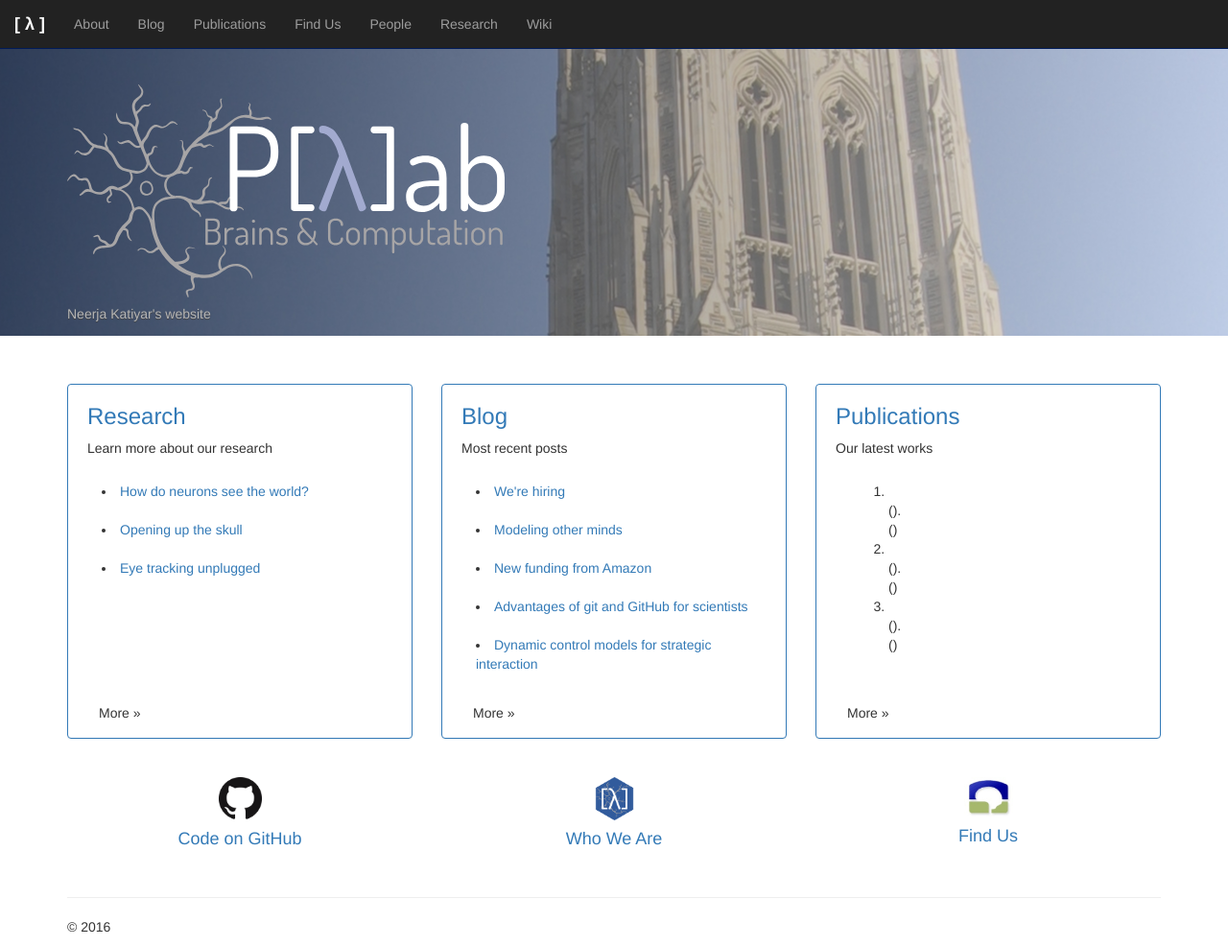
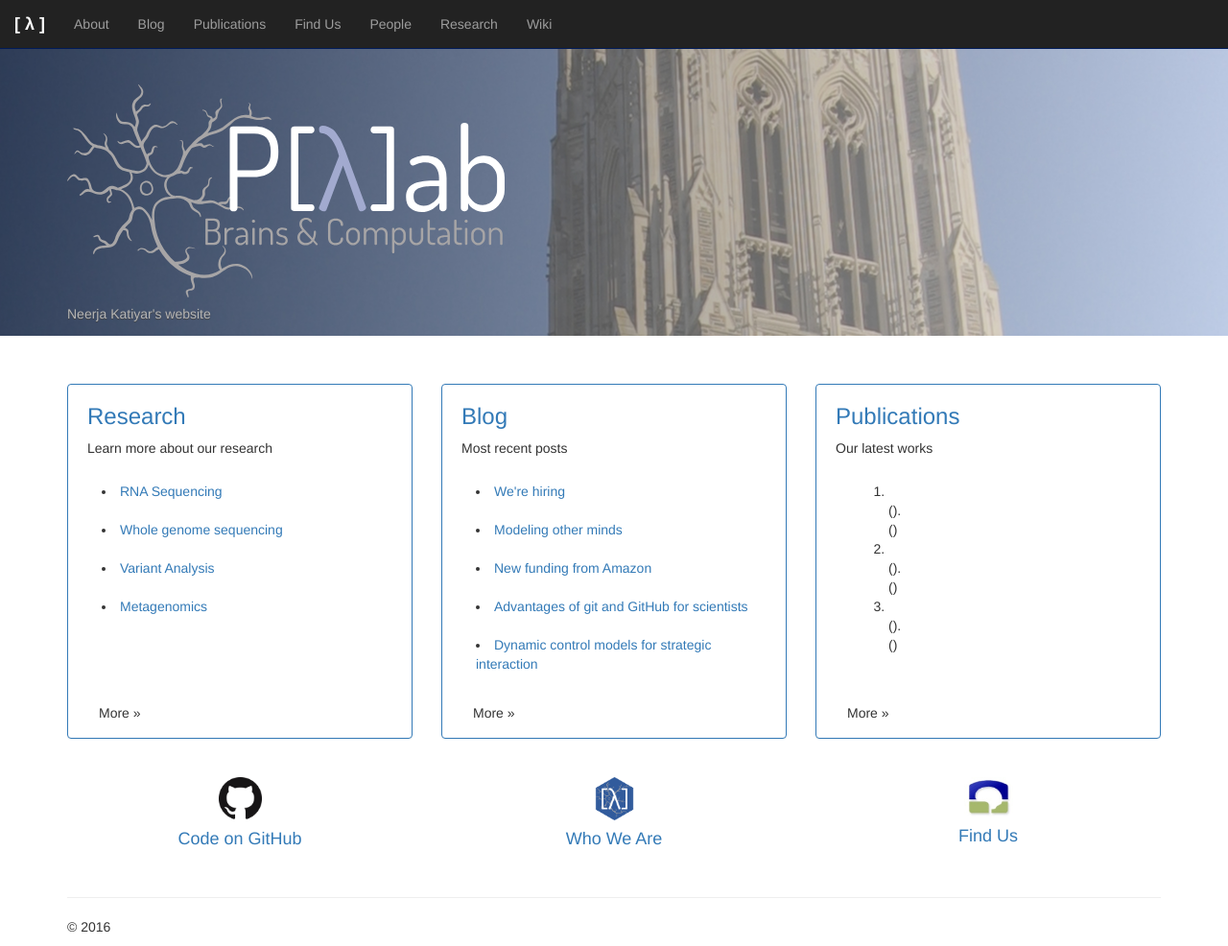
Before and after one commit to nkatiyar/nkatiyar.github.io, a Jekyll site: the page built from index.html, in a window 1280 px wide and 986 px high. Shown: the whole window at 96% size. Built offline with Jekyll 4.4.1, drawn with Linux system fonts in a browser that asks for light colours; nearby versions of some CDN libraries.

Commit message:
Modified index file

```diff
--- a/index.html
+++ b/index.html
@@ -15,16 +15,18 @@ ishome: yes
       <h3><a href="research.html">Research</a></h3>
       <p>Learn more about our research</p>
       <div class="panel-body" style="height: 240px; overflow-y: scroll">
-        <li><a href="research.html"> How do neurons see the world? </a></li><br>
-        <li><a href="research.html"> Opening up the skull </a></li><br>
-        <li><a href="research.html"> Eye tracking unplugged </a></li><br>
+        <li><a href="research.html"> RNA Sequencing </a></li><br>
+        <li><a href="research.html"> Whole genome sequencing </a></li><br>
+        <li><a href="research.html"> Variant Analysis </a></li><br>
+        <li><a href="research.html"> Metagenomics </a></li><br>
+
       </div>
       <p><a class="btn btn-default" style="border:none" href="research.html" role="button">More &raquo;</a></p>
     </div>
   </div>
   <div class="col-sm-4">
     <div class="panel panel-primary" style="padding: 0px 20px">
-      <h3><a href="https://pearsonlab.github.io/blog/">Blog</a></h3>
+      <h3><a href="https://nkatiyar.github.io/blog/">Blog</a></h3>
       <p>Most recent posts</p>
       <div class="panel-body" style="height: 240px; overflow-y: scroll">
         {% for post in site.categories.blog limit: 5 %}
@@ -50,19 +52,19 @@ ishome: yes
 <div class="row">
   <div class="col-sm-4">
     <p align="center">
-    <a href="https://github.com/pearsonlab"><img src="/images/github_logo.png" margin-bottom: 10px" width="45px">
+    <a href="https://github.com/nkatiyar"><img src="/images/github_logo.png" margin-bottom: 10px" width="45px">
     </p>
     <h4 align="center">Code on GitHub</h4></a>
   </div>
   <div class="col-sm-4">
     <p align="center">
-    <a href="https://pearsonlab.github.io/people.html"><img src="/images/plab_hex_icon_gray.png" margin-bottom: 10px" width="45px">
+    <a href="https://nkatiyar.github.io/people.html"><img src="/images/plab_hex_icon_gray.png" margin-bottom: 10px" width="45px">
     </p>
     <h4 align="center">Who We Are</h4></a>
   </div>
   <div class="col-sm-4">
     <p align="center">
-    <a href="https://pearsonlab.github.io/location.html"><img src="/images/dibs_logo.jpg" margin-bottom: 10px" width="51px">
+    <a href="https://nkatiyar.github.io/location.html"><img src="/images/dibs_logo.jpg" margin-bottom: 10px" width="51px">
     </p>
     <h4 align="center">Find Us</h4></a>
   </div>
```
